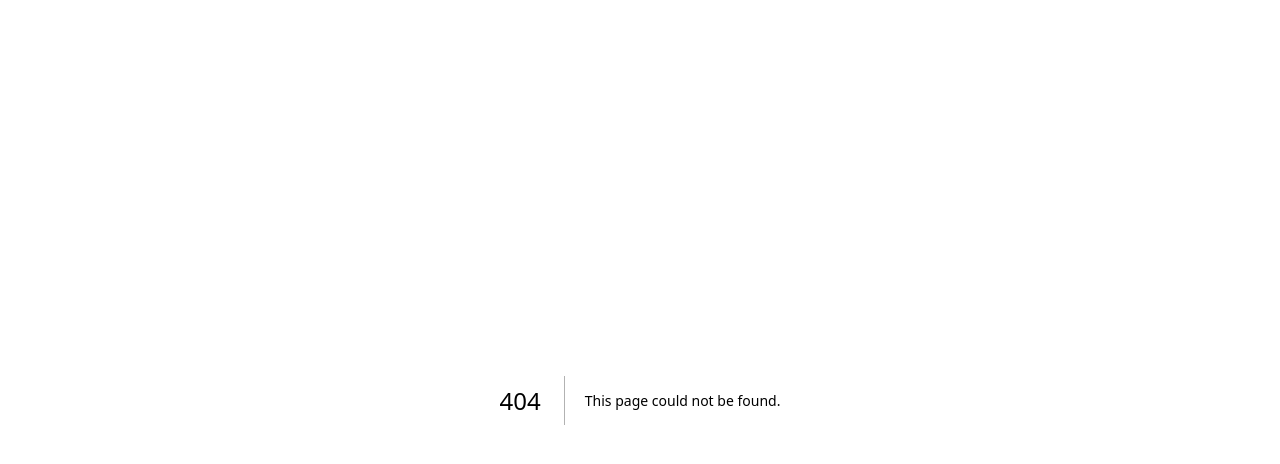
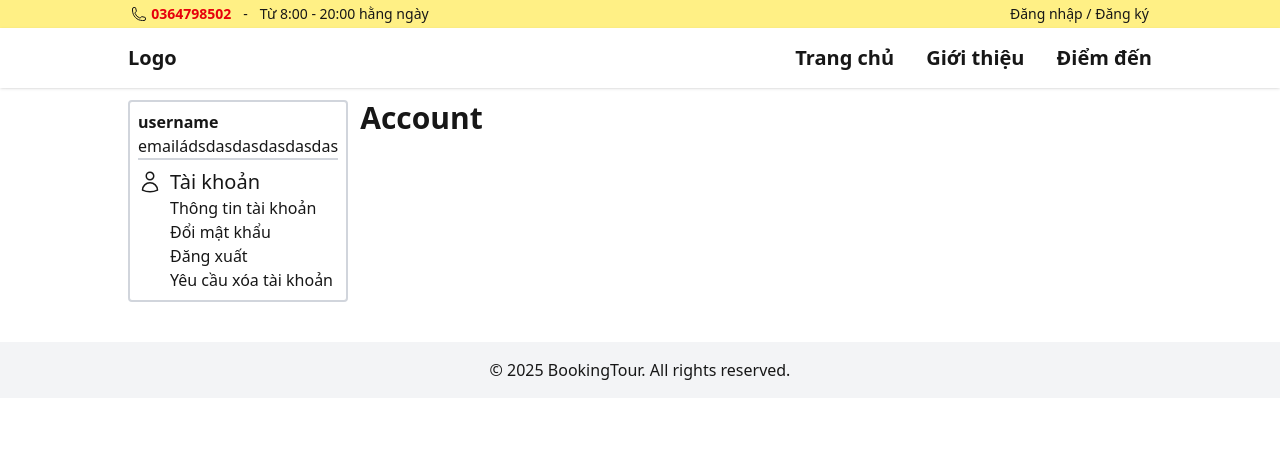
Before and after one commit to CuongGustav/BookingTourFE, a Next.js app: page /account in a window 1280 px wide. Before the commit this address had no page. Shown: the top 464 px of the page. Built offline with nearby package versions, Linux system fonts and the light colour scheme; no server answers.

Commit message:
Feat Header When  Login

```diff
--- /dev/null
+++ b/app/(user)/account/layout.tsx
@@ -0,0 +1,14 @@
+import NavbarAccount from "../../components/navbarAccount";
+
+export default function AccountLayout ({
+    children,
+}: {
+    children: React.ReactNode;
+}) {
+    return (
+        <>
+            <NavbarAccount/>
+            <main>{children}</main>
+        </>
+    )
+}
--- /dev/null
+++ b/app/(user)/account/page.tsx
@@ -0,0 +1,7 @@
+export default function AccountPage() {
+  return (
+    <div className="w-4/5 mx-auto">
+      <h1 className="text-3xl font-bold ">Account</h1>
+    </div>
+  );
+}
--- a/app/(user)/auth/login/page.tsx
+++ b/app/(user)/auth/login/page.tsx
@@ -44,8 +44,22 @@ export default function Login () {
 
             const data = await res.json();
             if (res.ok) {
-                await fetch(`${API_URL}/auth/whoami`, { credentials: 'include' });
-                router.push("/");
+                const whoamiRes = await fetch(`${API_URL}/auth/whoami`, {
+                    credentials: 'include',
+                });
+                if (whoamiRes.ok) {
+                    const userData = await whoamiRes.json();
+                    const accountData = userData.identity || userData;
+
+                    localStorage.setItem('user', JSON.stringify(accountData));
+
+                    window.dispatchEvent(new CustomEvent('accountUpdated', {
+                        detail: accountData
+                    }));
+                    router.push("/");
+                } else {
+                    setError("Không thể xác thực phiên đăng nhập!");
+                }
             } else {
                 setError(data.message || 'Đăng nhập thất bại!');
             }
--- a/app/(user)/layout.tsx
+++ b/app/(user)/layout.tsx
@@ -1,16 +1,42 @@
 import Header from "../components/header";
 import Footer from "../components/footer";
+import { cookies } from "next/headers";
+import { AccountLogin } from "../types/account";
 
-export default function UserLayout({
-  children,
-}: {
-  children: React.ReactNode;
-}) {
-  return (
-    <>
-      <Header />
-      <main className="pt-[100px]">{children}</main>
-      <Footer />
-    </>
+const API_URL = process.env.NEXT_PUBLIC_URL_API;
+
+async function getAccount(): Promise<AccountLogin | null> {
+  try {
+    const cookieStore = await cookies();
+    const allCookies = cookieStore.getAll();
+    const cookieHeader = allCookies
+        .map((c: { name: string; value: string }) => `${c.name}=${c.value}`)
+        .join("; ");
+
+    const res = await fetch(`${API_URL}/auth/whoami`, {
+        headers: { Cookie: cookieHeader },
+        credentials: "include",
+        cache: "no-store",
+    });
+
+    if (res.ok) {
+        const data = await res.json();
+        return data.identity || data;
+    }
+    } catch (err) {
+        console.error("Không thể lấy account:", err);
+    }
+    return null;
+}
+
+export default async function UserLayout({ children }: { children: React.ReactNode }) {
+    const account = await getAccount();
+
+    return (
+        <>
+            <Header account={account} />
+            <main className="pt-[100px] flex w-4/5 m-auto">{children}</main>
+            <Footer />
+        </>
   );
 }
--- a/app/components/header.tsx
+++ b/app/components/header.tsx
@@ -1,18 +1,21 @@
 'use client';
 
-import {useState, useEffect} from 'react';
+import {useEffect, useState} from 'react';
 import Link from 'next/link';
-import { AccountLogin} from "../types/account";
+import { AccountLogin } from '../types/account';
 
+interface HeaderProps {
+  account: AccountLogin | null;
+}
 
-const API_URL = process.env.NEXT_PUBLIC_URL_API;
+// const API_URL = process.env.NEXT_PUBLIC_URL_API;
 
-export default function Header() {
+export default function Header({ account: initialAccount }: HeaderProps) {
 
+    const [account, setAccount] = useState<AccountLogin | null>(initialAccount);
     const [isDropDownDestination, setIsDropDownDestination] = useState(false);
     const [activeSelectOption, setSelectOption] = useState<string | null>(null);
     const [selectedArea, setSelectedArea] = useState<'domestic' | 'asia'>('domestic');
-    const [account, setAccount] = useState<AccountLogin | null>(null);
 
     {/* Logic Click Menu */}
     const handleClickMenu = (option: string) => {
@@ -30,35 +33,35 @@ export default function Header() {
     };
 
     useEffect(() => {
+        // Check localStorage when component mount
         const storedUser = localStorage.getItem('user');
         if (storedUser) {
-            setAccount(JSON.parse(storedUser));
+            try {
+                const userData = JSON.parse(storedUser);
+                setAccount(userData);
+            } catch (e) {
+                console.error('Error parsing stored user:', e);
+            }
         }
 
-        const fetchUser  = async () => {
-            try {
-                const res = await fetch(`${API_URL}/auth/whoami`, {
-                    method: "GET",
-                    credentials: "include",
-                });
+        // Listen custom event for login page
+        const handleAccountUpdate = (event: CustomEvent) => {
+            setAccount(event.detail);
+        };
 
-                if (res.ok) {
-                    const data = await res.json();
-                    const userData = data.identity || data;
-                    setAccount(userData);
-                    localStorage.setItem("user", JSON.stringify(userData));
-                } else {
-                    setAccount(null);
-                    localStorage.removeItem("user");
-                }
-            } catch (err) {
-                console.error('Lỗi fetch user: ', err);
-                setAccount(null);
-                localStorage.removeItem("user");
-            }
+        window.addEventListener('accountUpdated', handleAccountUpdate as EventListener);
+
+        return () => {
+            window.removeEventListener('accountUpdated', handleAccountUpdate as EventListener);
         };
-        fetchUser();
-    }, [])
+    }, []);
+
+    // Update account when prop changed
+    useEffect(() => {
+        if (initialAccount) {
+            setAccount(initialAccount);
+        }
+    }, [initialAccount]);
 
     return (
         <div className="flex w-full mx-auto ">
@@ -82,7 +85,14 @@ export default function Header() {
                         <div className="subHeaderRight">
                             {account ? (
                                 <div className='flex'>
-                                    <p>Xin chào, {account.full_name}</p>
+                                    <Link
+                                        href={"/account"}
+                                        className='cursor-pointer text-hover-blue hover:bg-white/80 hover:rounded-full'
+                                    >
+                                        <svg xmlns="http://www.w3.org/2000/svg" fill="none" viewBox="0 0 24 24" strokeWidth={1.5} stroke="currentColor" className="size-6 hover:font-medium">
+                                            <path strokeLinecap="round" strokeLinejoin="round" d="M15.75 6a3.75 3.75 0 1 1-7.5 0 3.75 3.75 0 0 1 7.5 0ZM4.501 20.118a7.5 7.5 0 0 1 14.998 0A17.933 17.933 0 0 1 12 21.75c-2.676 0-5.216-.584-7.499-1.632Z" />
+                                        </svg>
+                                    </Link>
                                 </div>
                             ):(
                                 <Link href="/auth" className="cursor-pointer text-hover-blue">Đăng nhập / Đăng ký</Link>
--- /dev/null
+++ b/app/components/navbarAccount.tsx
@@ -0,0 +1,56 @@
+'use client'
+
+const API_URL = process.env.NEXT_PUBLIC_URL_API;
+
+export default function NavbarAccount() {
+
+    const logoutHandled = async () => {
+        try{
+            const res = await fetch(`${API_URL}/auth/logout`, {
+                method: "POST",
+                credentials: 'include',
+            });
+            if (res.ok) {
+                localStorage.removeItem('user')
+                window.location.href = "/";
+            } else {
+                const errorData = await res.json();
+                alert(errorData.message || 'Đăng xuất thất bại');
+            }
+        } catch  (err){
+            console.error('Lỗi kết nối server:', err);
+        }
+    }
+
+    return (
+        <div className="flex flex-col border-2 border-gray-300 rounded-sm p-2 gap-2 min-w-[200px]">
+            <div className="flex flex-col border-b-2 border-gray-300">
+                <p className="font-bold">username</p>
+                <p className="overflow-hidden w-[200px]">emailádsdasdasdasdasdasdasdasdasdasdasdasdasd</p>
+            </div>
+            {/* RUD account */}
+            <div className="flex flex-col">
+                <div className="flex gap-2 items-center">
+                    <svg xmlns="http://www.w3.org/2000/svg" fill="none" viewBox="0 0 24 24" strokeWidth={1.5} stroke="currentColor" className="size-6">
+                        <path strokeLinecap="round" strokeLinejoin="round" d="M15.75 6a3.75 3.75 0 1 1-7.5 0 3.75 3.75 0 0 1 7.5 0ZM4.501 20.118a7.5 7.5 0 0 1 14.998 0A17.933 17.933 0 0 1 12 21.75c-2.676 0-5.216-.584-7.499-1.632Z" />
+                    </svg>
+                    <p className="text-xl">
+                        Tài khoản
+                    </p>
+                </div>
+                <ul className="pl-8">
+                    <li>Thông tin tài khoản</li>
+                    <li>Đổi mật khẩu</li>
+                    <button
+                        className="cursor-pointer text-hover-red"
+                        onClick={logoutHandled}
+                    >
+                        Đăng xuất
+                    </button>
+                    <li>Yêu cầu xóa tài khoản</li>
+                </ul>
+
+            </div>
+        </div>
+    )
+}
--- a/app/globals.css
+++ b/app/globals.css
@@ -27,6 +27,13 @@
   color: var(--blue800);
 }
 /*text-hover-blue*/
+.text-hover-red {
+  transition: color 0.2s ease;
+}
+.text-hover-red:hover {
+  color: var(--red600);
+}
+/*text-hover-red*/
 .text-hover-blue {
   transition: color 0.2s ease;
 }
```
